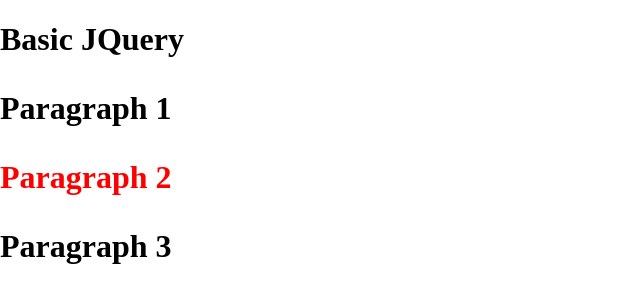
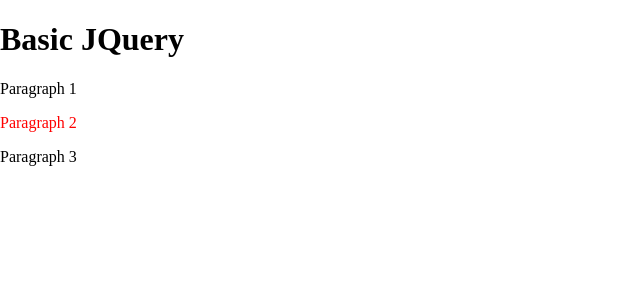
Before and after one commit to SavageElements/javaScript, a plain HTML site: page JQuery/JQuery.html in a window 1280 px wide. Shown: the whole page, without its empty margins (0-640 px from the left). Drawn offline with nearby package versions, Linux system fonts and the light colour scheme.

Commit message:
Update JQuery.html

```diff
--- a/JQuery/JQuery.html
+++ b/JQuery/JQuery.html
@@ -15,7 +15,7 @@
         "<body>\
             <div id='container'>\
                     <div id='inner'>\
-                        <h1>Basic JQuery<h1>\
+                        <h1>Basic JQuery</h1>\
                         <p id='1'>Paragraph 1</p>\
                         <p id='2'>Paragraph 2</p>\
                         <p id='3'>Paragraph 3</p>\
```
